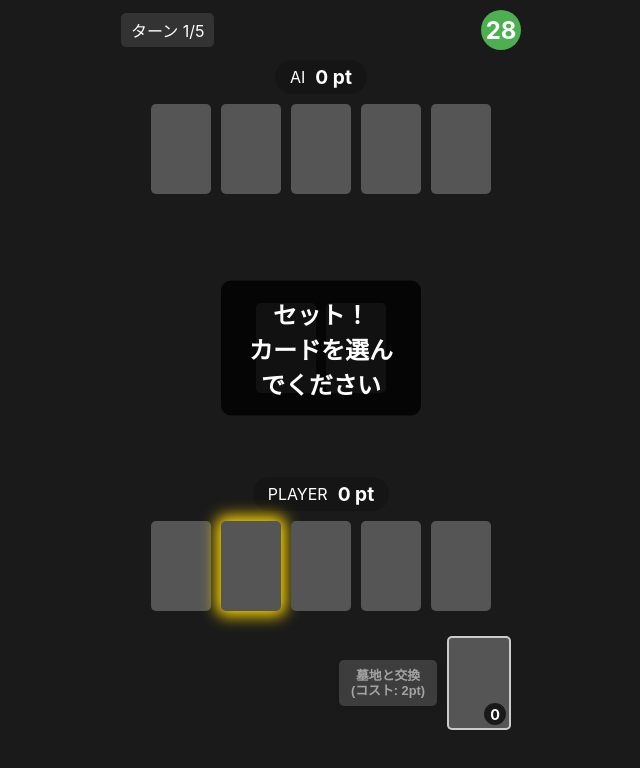
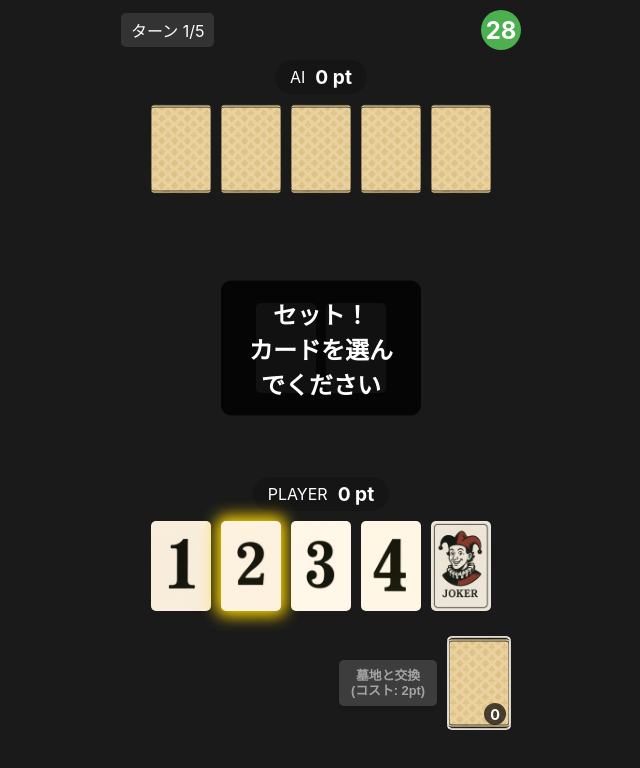
Before and after one commit to kayakukku/TrickTramp, a plain HTML site: page index.html in a window 1280 px wide. Both pictures are taken after a click on the element 570 px from the left and 446 px from the top of the page. Shown: the whole page, without its empty margins (319-959 px from the left). Drawn offline with Linux system fonts and the light colour scheme.

Commit message:
Add files via upload

```diff
--- a/script.js
+++ b/script.js
@@ -20,21 +20,21 @@ document.addEventListener('DOMContentLoaded', () => {
     };
 
     const sounds = {
-        bgm: new Audio('sounds/Night_Howling.mp3'),
-        set: new Audio('sounds/set.mp3'),
-        open: new Audio('sounds/open.mp3'),
-        lose: new Audio('sounds/lose.mp3'),
-        joker_use: new Audio('sounds/joker_use.mp3'),
-        hikiwake: new Audio('sounds/hikiwake.mp3'),
-        cursor_move: new Audio('sounds/Cursor_Move.mp3'),
-        bairitu_success: new Audio('sounds/bairitu_bonus_success.mp3'),
-        win: new Audio('sounds/win.mp3'),
-        tokusyu_hatudou: new Audio('sounds/tokusyu_hatudou.mp3'),
-        timer: new Audio('sounds/timer.mp3'),
+        bgm: new Audio('Night_Howling.mp3'),
+        set: new Audio('set.mp3'),
+        open: new Audio('open.mp3'),
+        lose: new Audio('lose.mp3'),
+        joker_use: new Audio('joker_use.mp3'),
+        hikiwake: new Audio('hikiwake.mp3'),
+        cursor_move: new Audio('Cursor_Move.mp3'),
+        bairitu_success: new Audio('bairitu_bonus_success.mp3'),
+        win: new Audio('win.mp3'),
+        tokusyu_hatudou: new Audio('tokusyu_hatudou.mp3'),
+        timer: new Audio('timer.mp3'),
     };
 
     sounds.bgm.loop = true;
-    sounds.bgm.volume = 0.15; // ★BGMの音量を30%から15%に下げました
+    sounds.bgm.volume = 0.15;
     sounds.timer.loop = true;
     sounds.timer.volume = 0.5;
 
@@ -44,10 +44,9 @@ document.addEventListener('DOMContentLoaded', () => {
     let isBgmPlaying = false;
     let isTimerSoundPlaying = false;
 
-    // ★効果音を確実に再生させるための新しい関数
     function playSound(sound) {
-        sound.currentTime = 0; // 音を最初まで巻き戻す
-        sound.play();          // 再生する
+        sound.currentTime = 0;
+        sound.play();
     }
 
     function playBgm() {
@@ -84,7 +83,7 @@ document.addEventListener('DOMContentLoaded', () => {
         showModal( "倍率ボーナス選択", "勝利時のポイントが倍になるカードを1枚選んでください。", state.player.hand.filter(card => ["2", "3", "4"].includes(card)),
             (cardValue) => {
                 playBgm();
-                playSound(sounds.cursor_move); // ★再生方法を変更
+                playSound(sounds.cursor_move);
                 state.player.bonusCard = cardValue;
                 hideModal();
                 startGame();
@@ -153,7 +152,7 @@ document.addEventListener('DOMContentLoaded', () => {
     function handlePlayerCardSelect(cardValue) {
         if (state.phase !== 'player-turn' || state.isModalOpen) return;
         if (state.player.selectedCard === cardValue) {
-            playSound(sounds.set); // ★再生方法を変更
+            playSound(sounds.set);
             state.player.cardToPlay = cardValue;
             state.player.selectedCard = null;
             stopTimer();
@@ -164,7 +163,7 @@ document.addEventListener('DOMContentLoaded', () => {
             renderHands();
             aiTurn();
         } else {
-            playSound(sounds.cursor_move); // ★再生方法を変更
+            playSound(sounds.cursor_move);
             state.player.selectedCard = cardValue;
             renderHands();
         }
@@ -214,7 +213,7 @@ document.addEventListener('DOMContentLoaded', () => {
             if (pVal > aVal) {
                 pPoints = pVal - aVal;
                 if (pCard === state.player.bonusCard) {
-                    playSound(sounds.bairitu_success); // ★再生方法を変更
+                    playSound(sounds.bairitu_success);
                     pPoints *= { '2': 4, '3': 3, '4': 2 }[pCard];
                     message = `倍率ボーナス！\nプレイヤーが ${pPoints}pt 獲得！`;
                 } else { message = `プレイヤーが ${pPoints}pt 獲得！`; }
@@ -291,7 +290,7 @@ document.addEventListener('DOMContentLoaded', () => {
     elements.swapAbilityButton.addEventListener('click', (e) => {
         e.stopPropagation();
         if (elements.swapAbilityButton.disabled) return;
-        playSound(sounds.tokusyu_hatudou); // ★再生方法を変更
+        playSound(sounds.tokusyu_hatudou);
         showModal( "墓地と手札を交換", "手札から墓地に送るカードを1枚選んでください。", state.player.hand,
             (cardToSwap) => {
                 const graveyardIndex = Math.floor(Math.random() * state.graveyard.length);
@@ -312,7 +311,7 @@ document.addEventListener('DOMContentLoaded', () => {
 
     elements.graveyardDisplay.addEventListener('click', (e) => {
         e.stopPropagation();
-        playSound(sounds.cursor_move); // ★再生方法を変更
+        playSound(sounds.cursor_move);
         if (state.graveyard.length === 0) {
              showModal("墓地", "<p>墓地はまだ空です。</p>", [], null, [{text: "閉じる", action: hideModal}]);
              return;
--- a/style.css
+++ b/style.css
@@ -132,14 +132,13 @@ body {
 }
 
 .card.back {
-    background-image: url('images/back.png');
+    background-image: url('back.png');
 }
-
-.card[data-value="1"] { background-image: url('images/1.png'); }
-.card[data-value="2"] { background-image: url('images/2.png'); }
-.card[data-value="3"] { background-image: url('images/3.png'); }
-.card[data-value="4"] { background-image: url('images/4.png'); }
-.card[data-value="Joker"] { background-image: url('images/joker.png'); }
+.card[data-value="1"] { background-image: url('1.png'); }
+.card[data-value="2"] { background-image: url('2.png'); }
+.card[data-value="3"] { background-image: url('3.png'); }
+.card[data-value="4"] { background-image: url('4.png'); }
+.card[data-value="Joker"] { background-image: url('joker.png'); }
 
 #player-hand .card.playable {
     cursor: pointer;
@@ -152,7 +151,7 @@ body {
 
 .card.selected {
     transform: translateY(-20px) scale(1.1);
-    box-shadow: 0 0 20px 8px #00f6ff !important; /* ★ここを青色に変更しました */
+    box-shadow: 0 0 20px 8px #00f6ff !important;
 }
 
 #control-area {
```
